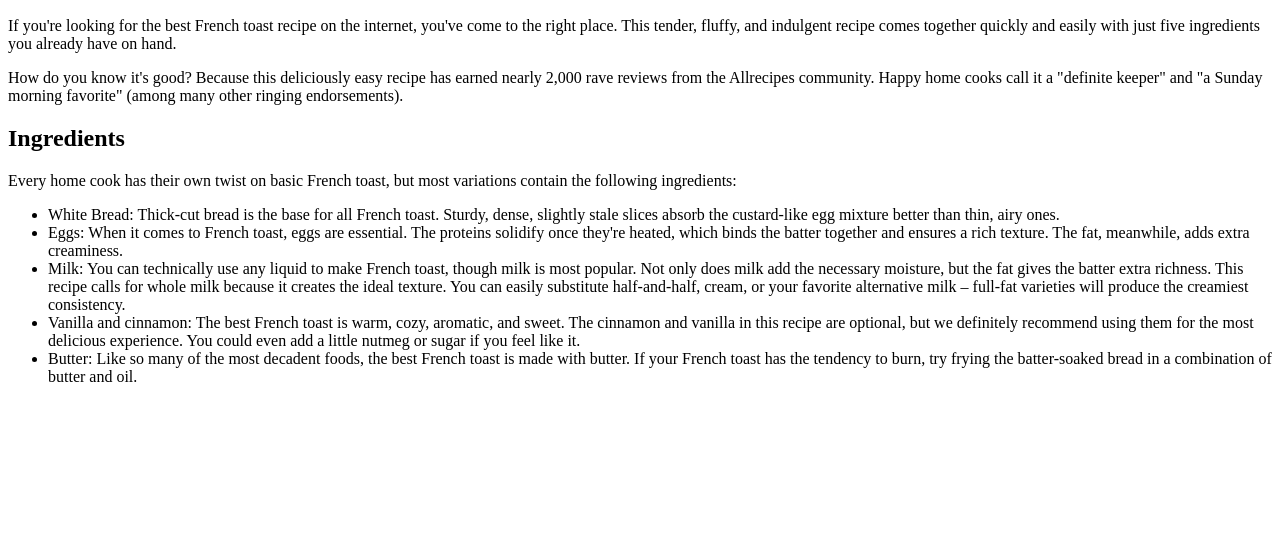
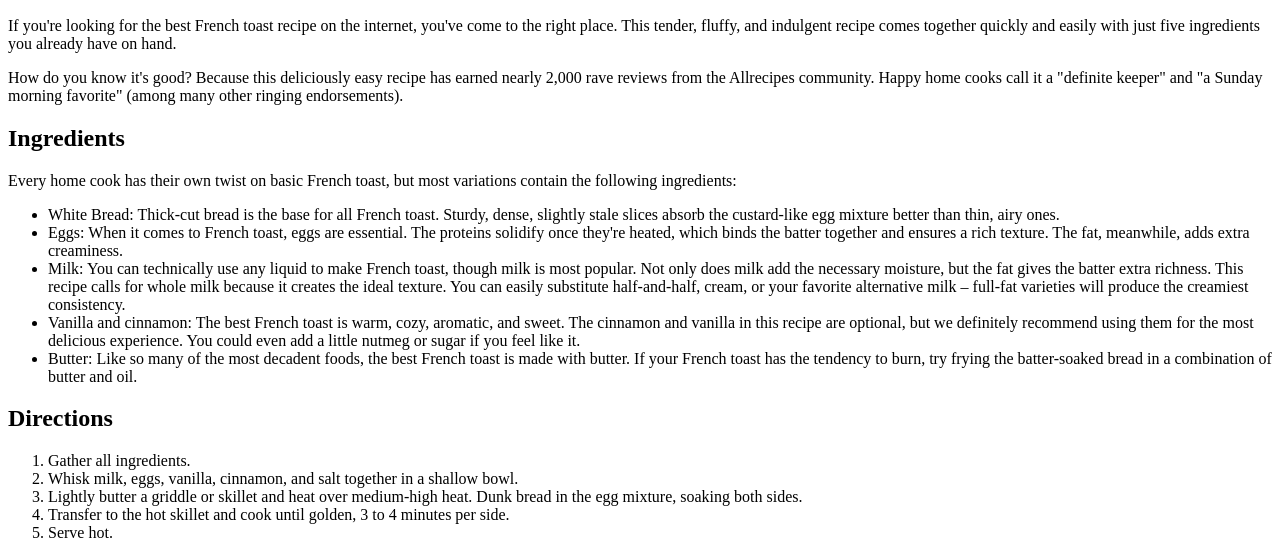
Before and after one commit to tanyab3/odin-recipes, a plain HTML site: page recipes/french_toast.html in a window 1280 px wide. Shown: the part 434-992 px from the top of the page. Before the commit the page ends 836 px from the top, so only its background shows below. Drawn offline with Linux system fonts and the light colour scheme.

Commit message:
Added ordered list with recipe execution steps

```diff
--- a/recipes/french_toast.html
+++ b/recipes/french_toast.html
@@ -26,6 +26,14 @@
       <li>Vanilla and cinnamon: The best French toast is warm, cozy, aromatic, and sweet. The cinnamon and vanilla in this recipe are optional, but we definitely recommend using them for the most delicious experience. You could even add a little nutmeg or sugar if you feel like it.</li>
       <li>Butter: Like so many of the most decadent foods, the best French toast is made with butter. If your French toast has the tendency to burn, try frying the batter-soaked bread in a combination of butter and oil.</li>
     </ul>
+    <h2>Directions</h2>
+    <ol>
+      <li>Gather all ingredients.</li>
+      <li>Whisk milk, eggs, vanilla, cinnamon, and salt together in a shallow bowl.</li>
+      <li>Lightly butter a griddle or skillet and heat over medium-high heat. Dunk bread in the egg mixture, soaking both sides.</li>
+      <li>Transfer to the hot skillet and cook until golden, 3 to 4 minutes per side.</li>
+      <li>Serve hot.</li>
+    </ol>
 
   </body>
   </html>
```
